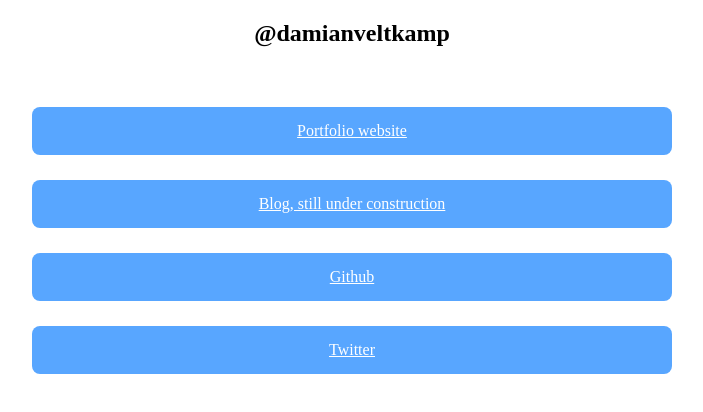
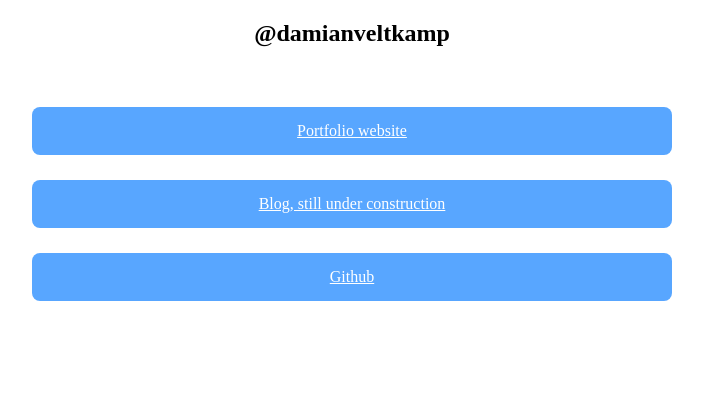
Before and after one commit to damianveltkamp/personal-links, a Next.js app: page / in a window 1280 px wide. Shown: the top 412 px of the page, without its empty margins (288-991 px from the left). Built offline with nearby package versions, Linux system fonts and the light colour scheme.

Commit message:
Removed twitter from links

```diff
--- a/pages/index.tsx
+++ b/pages/index.tsx
@@ -76,14 +76,6 @@
           >
             Github
           </Button>
-          <Button
-            aria-label="Link to twitter of Damian Veltkamp"
-            href="https://twitter.com/VeltkampDamian"
-            target="_blank"
-            rel="noreferrer"
-          >
-            Twitter
-          </Button>
         </SectionContainer>
       </MainContainer>
 
```
